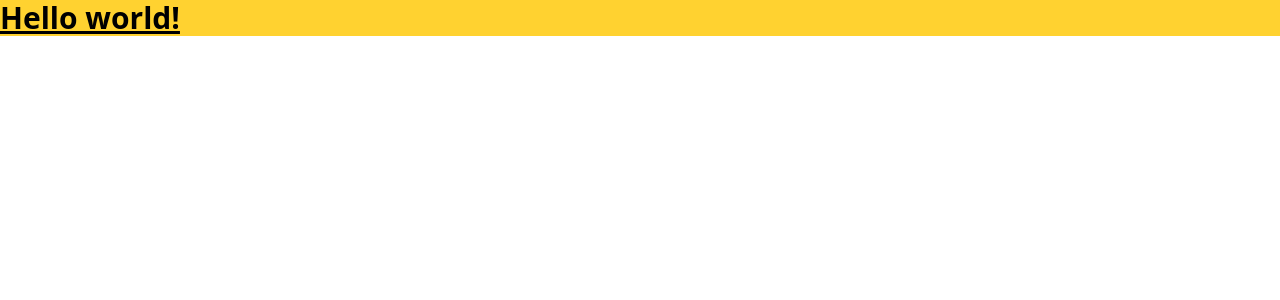
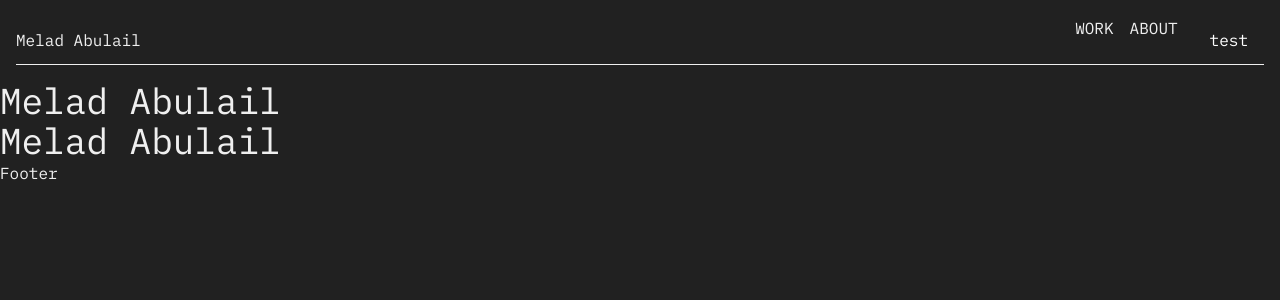
Before and after one commit to MeladAbulail/Portfolio, a React (Vite) app: page / in a window 1280 px wide. Shown: the top 300 px of the page. Built offline with nearby package versions, Linux system fonts and the light colour scheme.

Commit message:
navbar in progress

```diff
--- a/src/App.jsx
+++ b/src/App.jsx
@@ -1,7 +1,19 @@
+import React from 'react';
+import Navbar from './Components/Navbar/Navbar';
+import Footer from './Components/Footer/Footer';
+
 function App() {
   return (
     <>
-      <h1 class='text-3xl font-bold underline bg-amber-300'>Hello world!</h1>
+      <div className='flex flex-col '>
+        <Navbar />
+        <div className=''>
+          <h1 className='text-secondary text-4xl'>Melad Abulail</h1>
+          <h1 className=' text-secondary text-4xl'>Melad Abulail</h1>
+        </div>
+
+        <Footer />
+      </div>
     </>
   );
 }
--- /dev/null
+++ b/src/Components/Button/Button.jsx
@@ -0,0 +1,23 @@
+import React from 'react';
+import { buttonThemes } from './buttonThemes';
+
+function Button({ theme = 'default', text }) {
+  const buttonTheme = buttonThemes[theme];
+  const buttonClasses = Object.entries(buttonTheme)
+    .map(([key, value]) => value)
+    .join(' ');
+
+  return (
+    <button
+      className={`cursor-pointer ${buttonClasses}`}
+      onClick={() => {
+        console.log('Button clicked');
+      }}
+    >
+      <span className='absolute inset-0 w-full h-full bg-secondary transition-all duration-500 scale-y-0 group-hover:scale-y-100 origin-bottom'></span>
+      {text}
+    </button>
+  );
+}
+
+export default Button;
--- /dev/null
+++ b/src/Components/Button/ButtonThemes.jsx
@@ -0,0 +1,8 @@
+export const buttonThemes = {
+  default: {
+    backgroundColor: 'bg-primary',
+    textColor: 'text-white',
+    hoverFill: 'group relative overflow-hidden',
+    paddings: 'px-4 py-3',
+  },
+};
--- /dev/null
+++ b/src/Components/Footer/Footer.jsx
@@ -0,0 +1,9 @@
+import React from 'react'
+
+function Footer() {
+  return (
+    <div>Footer</div>
+  )
+}
+
+export default Footer
--- /dev/null
+++ b/src/Components/Navbar/Navbar.jsx
@@ -0,0 +1,27 @@
+import React from 'react';
+import Button from '../Button/Button';
+
+function Navbar() {
+  return (
+    <>
+      <div className='border-b-1 border-secondary  m-4 font-ibm'>
+        <div className='flex justify-between items-center'>
+          <div>
+            <a> Melad Abulail</a>
+          </div>
+          <div className='flex gap-4 max-w-fit'>
+            <a className='uppercase'>work</a>
+            <a className='uppercase'>about</a>
+
+            <Button
+            text={"test"}
+            theme={"default"}
+            />
+          </div>
+        </div>
+      </div>
+    </>
+  );
+}
+
+export default Navbar;
--- a/src/index.css
+++ b/src/index.css
@@ -1 +1,16 @@
-@import "tailwindcss";
+@import url('https://fonts.googleapis.com/css2?family=IBM+Plex+Mono&display=swap');
+@import 'tailwindcss';
+
+@theme {
+  --color-primary: #212121;
+  --color-secondary: #efefef;
+  --font-ibm: 'IBM Plex Mono', monospace;
+}
+
+body {
+  font-family: var(--font-ibm);
+  background-color: var(--color-primary);
+  color: var(--color-secondary);
+  margin: 0;
+  padding: 0;
+}
```
Also changed, not shown: package.json (+18 -3 lines), src/main.jsx (+6 -6 lines), 1 other file (tests, documents, lock files or other folders).
